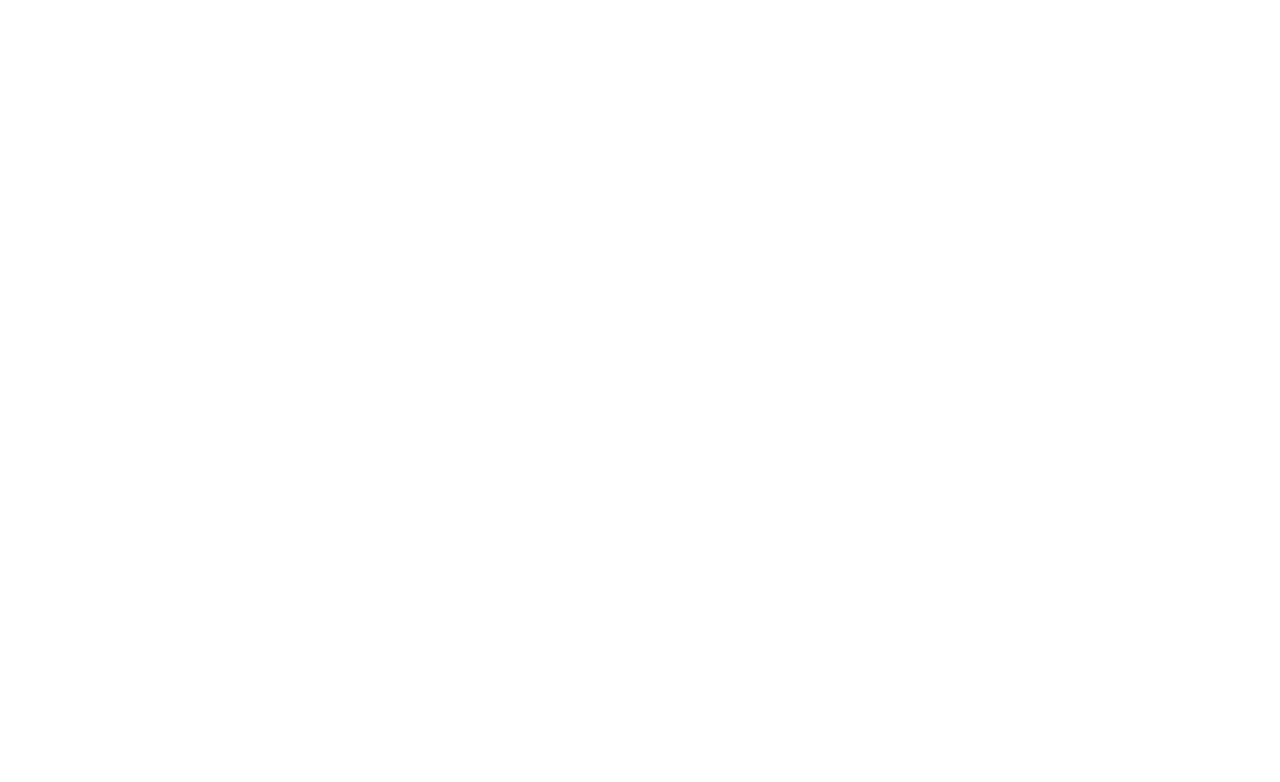
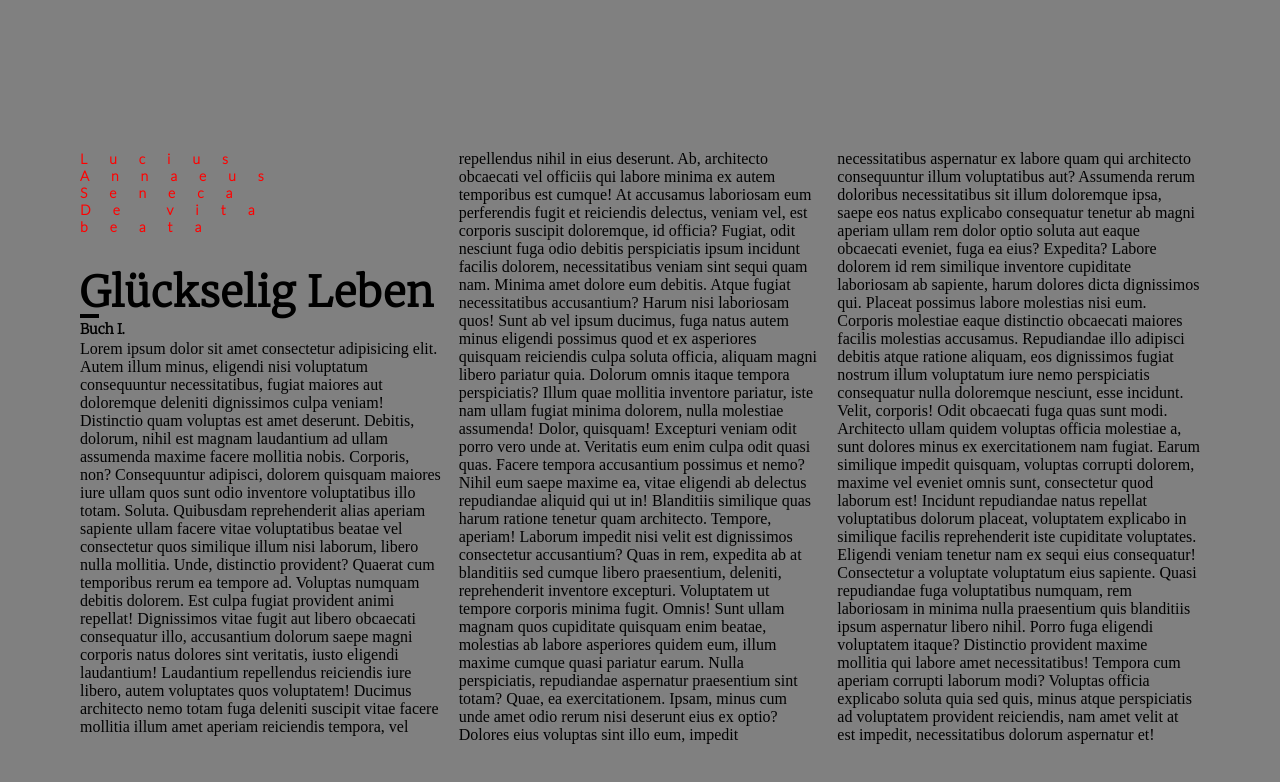
Before and after one commit to MarioHarder/Modul152, a plain HTML site: page aufgabe_152_3_3.html in a window 1280 px wide. Drawn offline with Linux system fonts and the light colour scheme.

Commit message:
Aufgabe 152_3_3

```diff
--- a/assets/css/aufgabe_152_3_2.css
+++ b/assets/css/aufgabe_152_3_2.css
@@ -5,6 +5,7 @@
 
 body{
     background-color: #7e9dca;
+
 }
 #content{
     background-color: gray;
@@ -23,6 +24,7 @@ body{
     margin-bottom: 0px;
     margin-left: auto;
     margin-right: auto;
+    font-family: 'Lato', sans-serif;
 }
 
 .body{
@@ -33,11 +35,12 @@ body{
 .title{
     color: goldenrod;
     margin-bottom: 35px;
+    font-family: 'Merriweather', sans-serif;
 }
 hr{
     color: black;
     border: 2px solid black;
-    border: 5px 5px;
+
 
 
 }
--- /dev/null
+++ b/assets/css/aufgeba_152_3_3.css
@@ -0,0 +1,59 @@
+* {
+    margin: 0;
+    padding: 0;
+ }
+
+body{
+    background-color: #7e9dca;
+}
+#content{
+    background-color: gray;
+    padding-top: 150px;
+    padding-bottom: 150px;
+    padding-left: 0px;
+    padding-right: 0px;
+}
+.text{
+    padding-top: 0px;
+    padding-bottom: 0px;
+    padding-left: 20px;
+    padding-right: 20px; /*Innenabstand*/
+
+    margin-top: 0px;
+    margin-bottom: 0px;
+    margin-left: auto; /*Aussenabstand*/
+    margin-right: auto;
+    width: 1120px; /*Textbreite*/
+}
+
+.body{
+    columns: 3;
+
+}
+.title{
+    color: red;
+    font-weight: bolder;
+    font-size: 14px;
+    letter-spacing: 22px;
+    margin-bottom: 35px;
+    font-family: 'Lato', sans-serif;
+}
+hr{
+    color: black;
+    border: 2px solid black;
+    width: 15px;
+}
+h1{
+    font-family: 'Merriweather', sans-serif; /*Schriftart*/
+    font-weight: bolder; /*Fettschreiben*/
+    font-size: 42px; /*Schriftgrösse*/
+    line-height:44px; /*Zeilenabstand*/
+    letter-spacing: 1px; /*Zeichenabstand*/
+
+}
+h2{
+    font-family: 'Merriweather', sans-serif; /*Schriftart*/
+    font-weight: bolder; /*Fettschreiben*/
+    font-size: 14px; /*Schriftgrösse*/
+    line-height:22px; /*Zeilenabstand*/
+}
--- a/aufgabe_152_3_3.html
+++ b/aufgabe_152_3_3.html
@@ -0,0 +1,60 @@
+<!DOCTYPE html>
+
+<html lang="de">
+
+<head>
+
+    <meta charset="UTF-8">
+
+    <meta name="viewport" content="width=device-width, initial-scale=1.0">
+    <link rel="preconnect" href="https://fonts.gstatic.com">
+    <link href="https://fonts.googleapis.com/css2?family=Lato:wght@100;300&family=Merriweather:wght@300&display=swap" rel="stylesheet">
+
+    <title>152-3-2</title>
+
+    <link rel="stylesheet" href="assets/css/aufgeba_152_3_3.css">
+
+</head>
+
+<body>
+
+    <div id="content">
+        <section class="text">
+        <div class="body">
+        <p class="title"> Lucius Annaeus Seneca
+            <br class="title"> De vita beata</p>
+            <h1>Glückselig Leben</h1>
+            <hr>
+        <h2>Buch I.</h2>
+        <p>Lorem ipsum dolor sit amet consectetur adipisicing elit. Autem illum minus, eligendi nisi voluptatum consequuntur necessitatibus, fugiat maiores aut doloremque deleniti dignissimos culpa veniam! Distinctio quam voluptas est amet deserunt.
+        Debitis, dolorum, nihil est magnam laudantium ad ullam assumenda maxime facere mollitia nobis. Corporis, non? Consequuntur adipisci, dolorem quisquam maiores iure ullam quos sunt odio inventore voluptatibus illo totam. Soluta.
+        Quibusdam reprehenderit alias aperiam sapiente ullam facere vitae voluptatibus beatae vel consectetur quos similique illum nisi laborum, libero nulla mollitia. Unde, distinctio provident? Quaerat cum temporibus rerum ea tempore ad.
+        Voluptas numquam debitis dolorem. Est culpa fugiat provident animi repellat! Dignissimos vitae fugit aut libero obcaecati consequatur illo, accusantium dolorum saepe magni corporis natus dolores sint veritatis, iusto eligendi laudantium!
+        Laudantium repellendus reiciendis iure libero, autem voluptates quos voluptatem! Ducimus architecto nemo totam fuga deleniti suscipit vitae facere mollitia illum amet aperiam reiciendis tempora, vel repellendus nihil in eius deserunt.
+        Ab, architecto obcaecati vel officiis qui labore minima ex autem temporibus est cumque! At accusamus laboriosam eum perferendis fugit et reiciendis delectus, veniam vel, est corporis suscipit doloremque, id officia?
+        Fugiat, odit nesciunt fuga odio debitis perspiciatis ipsum incidunt facilis dolorem, necessitatibus veniam sint sequi quam nam. Minima amet dolore eum debitis. Atque fugiat necessitatibus accusantium? Harum nisi laboriosam quos!
+        Sunt ab vel ipsum ducimus, fuga natus autem minus eligendi possimus quod et ex asperiores quisquam reiciendis culpa soluta officia, aliquam magni libero pariatur quia. Dolorum omnis itaque tempora perspiciatis?
+        Illum quae mollitia inventore pariatur, iste nam ullam fugiat minima dolorem, nulla molestiae assumenda! Dolor, quisquam! Excepturi veniam odit porro vero unde at. Veritatis eum enim culpa odit quasi quas.
+        Facere tempora accusantium possimus et nemo? Nihil eum saepe maxime ea, vitae eligendi ab delectus repudiandae aliquid qui ut in! Blanditiis similique quas harum ratione tenetur quam architecto. Tempore, aperiam!
+        Laborum impedit nisi velit est dignissimos consectetur accusantium? Quas in rem, expedita ab at blanditiis sed cumque libero praesentium, deleniti, reprehenderit inventore excepturi. Voluptatem ut tempore corporis minima fugit. Omnis!
+        Sunt ullam magnam quos cupiditate quisquam enim beatae, molestias ab labore asperiores quidem eum, illum maxime cumque quasi pariatur earum. Nulla perspiciatis, repudiandae aspernatur praesentium sint totam? Quae, ea exercitationem.
+        Ipsam, minus cum unde amet odio rerum nisi deserunt eius ex optio? Dolores eius voluptas sint illo eum, impedit necessitatibus aspernatur ex labore quam qui architecto consequuntur illum voluptatibus aut?
+        Assumenda rerum doloribus necessitatibus sit illum doloremque ipsa, saepe eos natus explicabo consequatur tenetur ab magni aperiam ullam rem dolor optio soluta aut eaque obcaecati eveniet, fuga ea eius? Expedita?
+        Labore dolorem id rem similique inventore cupiditate laboriosam ab sapiente, harum dolores dicta dignissimos qui. Placeat possimus labore molestias nisi eum. Corporis molestiae eaque distinctio obcaecati maiores facilis molestias accusamus.
+        Repudiandae illo adipisci debitis atque ratione aliquam, eos dignissimos fugiat nostrum illum voluptatum iure nemo perspiciatis consequatur nulla doloremque nesciunt, esse incidunt. Velit, corporis! Odit obcaecati fuga quas sunt modi.
+        Architecto ullam quidem voluptas officia molestiae a, sunt dolores minus ex exercitationem nam fugiat. Earum similique impedit quisquam, voluptas corrupti dolorem, maxime vel eveniet omnis sunt, consectetur quod laborum est!
+        Incidunt repudiandae natus repellat voluptatibus dolorum placeat, voluptatem explicabo in similique facilis reprehenderit iste cupiditate voluptates. Eligendi veniam tenetur nam ex sequi eius consequatur! Consectetur a voluptate voluptatum eius sapiente.
+        Quasi repudiandae fuga voluptatibus numquam, rem laboriosam in minima nulla praesentium quis blanditiis ipsum aspernatur libero nihil. Porro fuga eligendi voluptatem itaque? Distinctio provident maxime mollitia qui labore amet necessitatibus!
+        Tempora cum aperiam corrupti laborum modi? Voluptas officia explicabo soluta quia sed quis, minus atque perspiciatis ad voluptatem provident reiciendis, nam amet velit at est impedit, necessitatibus dolorum aspernatur et!</p>
+
+    </div>
+
+    </section>
+
+</div>
+
+
+
+</body>
+
+</html>
```
